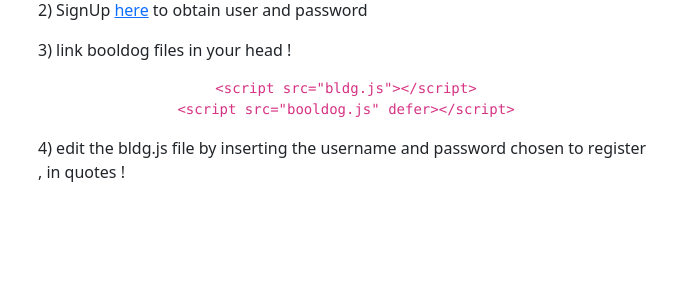
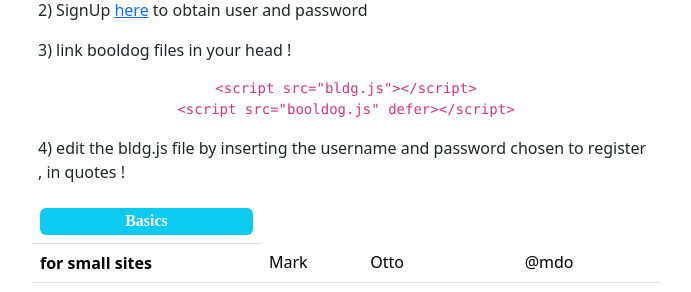
Before and after one commit to silverania/booldog, a Django app: template blog/templates/index.html in a window 1280 px wide. Shown: the part 382-674 px from the top of the page, without its empty margins (294-985 px from the left). Run offline with Django 3.2, Linux system fonts and the light colour scheme; the template is opened without the code that fills it, so the values that code supplies are empty; some libraries are stand-ins or nearby versions; some web fonts are replaced.

Commit message:
tempalte index.html copiato da server

```diff
--- a/blog/static/css/booldog.css
+++ b/blog/static/css/booldog.css
@@ -90,6 +90,13 @@
     .fa-comment-dots.title{
         font-size:1.8em;
     }
+    #plan_free{
+        display:block;margin:0 auto;
+        font-weight:"900";
+        font-family:"Open-Sans";
+        color:white;
+        font-size:1rem;
+    }
  }
 
 @media screen and (min-width: 1024px) {
--- a/blog/static/js/bldg.js
+++ b/blog/static/js/bldg.js
@@ -1,3 +1,3 @@
 
-user = "mariononno";
+user = "mario8888890";
 password = "sol-7373";
--- a/blog/templates/index.html
+++ b/blog/templates/index.html
@@ -71,6 +71,37 @@
           </div>
         </div>
     </div>
-
+    <div class="row justify-content-center">
+      <div class="col-6 text-center">
+<table class="table">
+  <caption>List of users</caption>
+  <thead>
+    <tr>
+      <th scope="row"><span id="plan_free" class="badge bg-info">{% trans 'Basics' %}</span></th>
+    </tr>
+  </thead>
+  <tbody>
+    <tr>
+      <th scope="row">{% trans 'for small sites' %}</th>
+      <td>Mark</td>
+      <td>Otto</td>
+      <td>@mdo</td>
+    </tr>
+    <tr>
+      <th scope="row">2</th>
+      <td>Jacob</td>
+      <td>Thornton</td>
+      <td>@fat</td>
+    </tr>
+    <tr>
+      <th scope="row">3</th>
+      <td>Larry</td>
+      <td>the Bird</td>
+      <td>@twitter</td>
+    </tr>
+  </tbody>
+</table>
+</div>
+</div>
   </body>
 </html>
--- a/user/views.py
+++ b/user/views.py
@@ -268,7 +268,6 @@
 def edit(request):
     print("request="+str(request))
     if request.method == 'POST':
-        breakpoint()
         user_form = UserEditForm(instance=request.user,
                                  data=request.POST)
         profile_form = ProfileEditForm(
@@ -277,7 +276,6 @@
             user_form.save()
             profile_form.save()
     else:
-        breakpoint()
         user_form = UserEditForm(instance=request.user)
         profile_form = ProfileEditForm(
             instance=request.user.profile)
```
Also changed, not shown: locale/de/LC_MESSAGES/django.po, locale/en/LC_MESSAGES/django.po, locale/es/LC_MESSAGES/django.po, locale/it/LC_MESSAGES/django.po, 2 other files.
